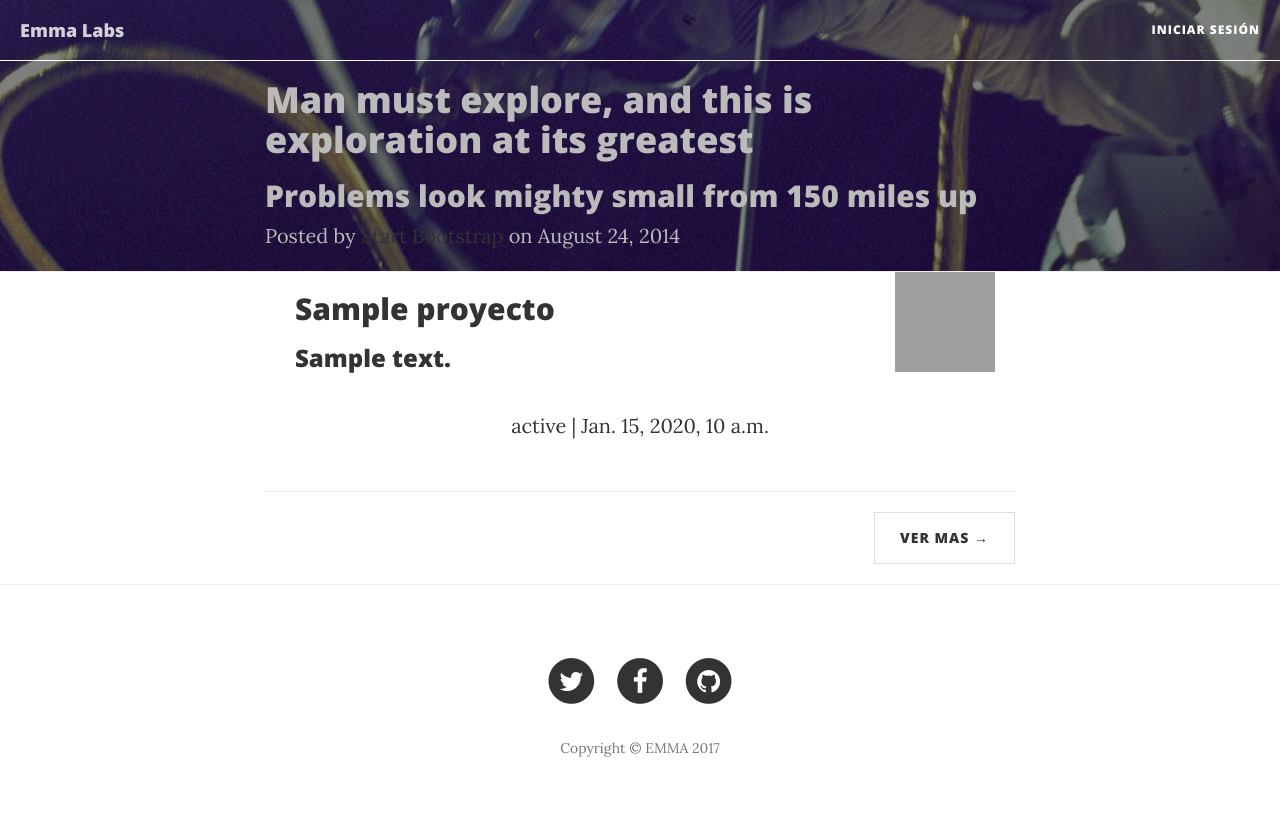
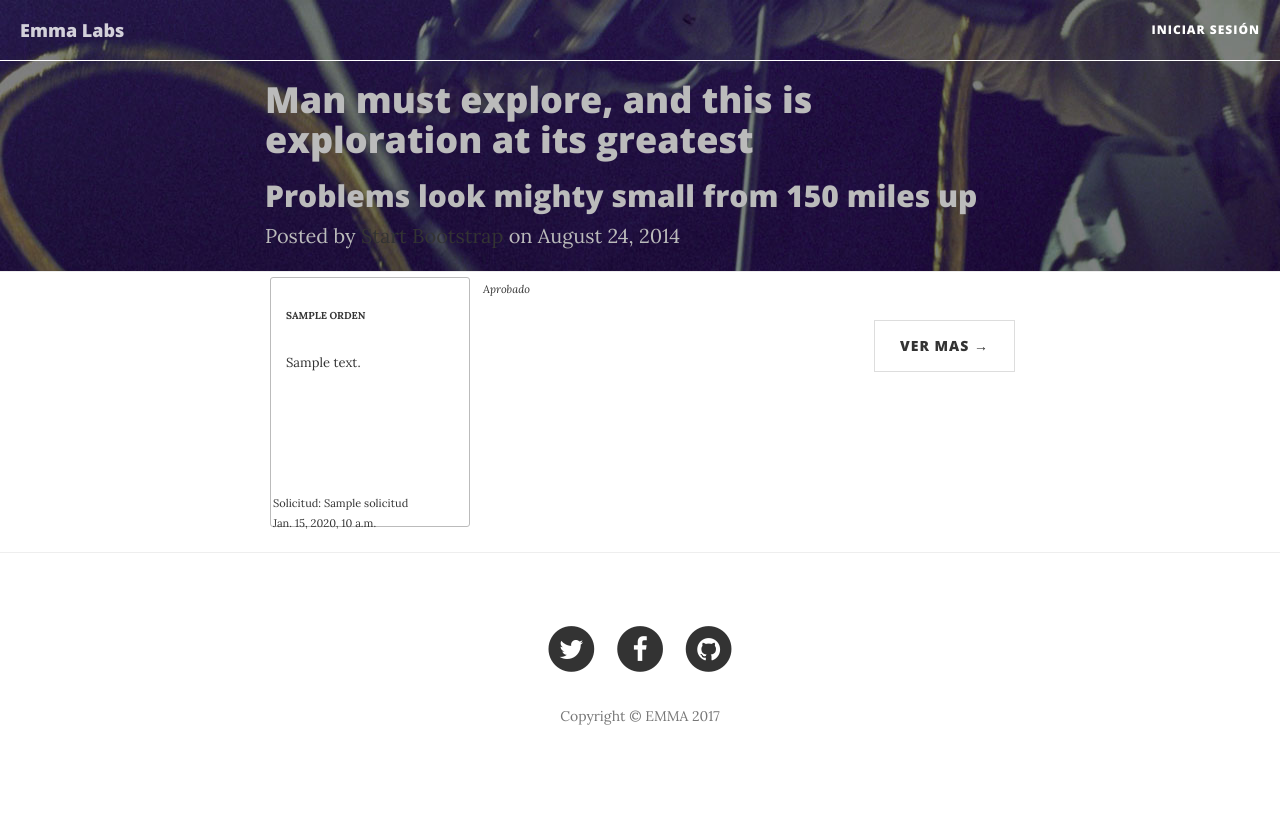
Before and after one commit to UAMISO4101/emmalabs, a Django app: template orden/templates/ordenes.html in a window 1280 px wide. After the commit the page ends 725 px from the top, so only its background shows below. Run offline with Django 3.2, Linux system fonts and the light colour scheme; the template is opened without the code that fills it: most values are stand-ins (such as "Sample title", 1, 10 or a date in 2020); some libraries are stand-ins or nearby versions; grey boxes are pictures that could not be loaded.

Commit message:
LAB-31,  se ajusta modelo y vista para las ordenes

```diff
--- a/orden/templates/ordenes.html
+++ b/orden/templates/ordenes.html
@@ -22,23 +22,24 @@
         <div class="row">
             <div class="col-lg-8 col-lg-offset-2 col-md-10 col-md-offset-1">
                 <div class="post-preview">
-                    {% for proyecto in lista_proyectos %}
-                        <a class="col-md-12" href="/proyectos/{{ proyecto.id }}/">
+                    {% for orden in lista_ordenes %}
+                        <a class="col-md-12 orden-de-compra" style="position: relative; border: 1px solid #BBB; border-radius: 3px; float:left; width: 200px; height: 250px; margin: 5px; padding: 0; display: inline-block" href="/ordenes/{{ orden.id }}/">
                             <div  class="col-md-10">
-                                <h2 class="post-title">
-                                    {{ proyecto.nombre }}
-                                </h2>
-                                <h3 class="post-subtitle">
-                                    {{ proyecto.descripcion }}
-                                </h3>
+                                <p style="text-transform: uppercase; font-size: 10px; font-weight: bold" class="post-title">
+                                    {{ orden.nombre }}
+                                </p>
+                                <p style="font-size: 13px" class="post-subtitle">
+                                    {{ orden.descripcion }}
+                                </p>
                             </div>
-                            <div class="col-md-2">
-                                  <img src="https://www.iag.biz/wp-content/uploads/2016/11/Flat-Icon-Set-6.png" height="100px" width="100px">
-                            </div>
-                            <p class="col-md-12 text-center post-meta">{{ proyecto.estado }} | {{ proyecto.fecha_creacion }}</p>
+                            {%  if orden.estado == 0 %}
+                                <button style="margin: 0 5px;" class="btn-primary">Aprobar</button>
+                            {% else %}
+                                <a style="padding: 0 8px;font-size: 11px; font-style: italic">Aprobado</a>
+                            {% endif %}
+                            <p style="position: absolute; bottom: 20px;margin: 0; padding: 0 8px;font-size: 11px;">Solicitud: {{ orden.solicitud.nombre}}</p>
+                            <p style="position: absolute; bottom: 0;margin: 0; padding: 0 8px;font-size: 11px;">{{ orden.fecha_orden }}</p>
                         </a>
-                        <div class="clearfix"></div>
-                        <hr>
                     {% endfor %}
                 </div>
 
--- a/orden/views.py
+++ b/orden/views.py
@@ -6,5 +6,6 @@ from .models import Orden
 
 def ordenes(request):
     lista_ordenes = Orden.objects.all()
+
     context = {'lista_ordenes': lista_ordenes}
     return render(request, 'ordenes.html', context)
```
Also changed, not shown: orden/models.py (+7 -1 lines), 1 other file.
